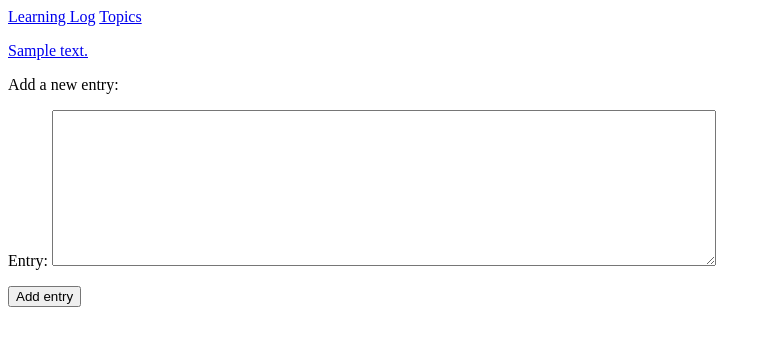
After one commit to Enecode/Learning-log, a Django app: page /new_entry/1/ in a window 1280 px wide. The commit adds this page. Shown: the top 346 px of the page, without its empty margins (0-771 px from the left). Run offline with Django 4.2, Linux system fonts and the light colour scheme; tables that the repository leaves empty hold one stand-in row (values such as "Sample post").

Commit message:
I include the link to the new_entry from each topic page in the topic template

```diff
--- /dev/null
+++ b/learning_logs/templates/learning_logs/new_entry.html
@@ -0,0 +1,10 @@
+{% extends "learning_logs/base.html" %}
+{% block content %}
+    <p><a href="{% url 'learning_logs:new_entry' topic.id %}">{{ topic }}</a></p>
+    <p>Add a new entry:</p>
+    <form action="{% url 'learning_logs:new_entry' topic.id %}"  method="post">
+        {% csrf_token %}
+        {{ form.as_p }}
+        <button name="submit">Add entry</button>
+    </form>
+{% endblock content %}
--- a/learning_logs/templates/learning_logs/topic.html
+++ b/learning_logs/templates/learning_logs/topic.html
@@ -2,6 +2,9 @@
 {% block content %}
     <p>Topic: {{ topic }}</p>
     <p>Entries:</p>
+    <p>
+        <a href="{% url 'learning_logs:new_entry' topic.id %}">Add new entry</a>
+    </p>
     <ul>
         {% for entry in entries %}
         <li>
--- a/learning_logs/urls.py
+++ b/learning_logs/urls.py
@@ -4,11 +4,13 @@ from . import views
 
 app_name = 'learning_logs'
 urlpatterns = [
-    #Home page
+    # Home page
     path('', views.index, name='index'),
     # Page that shows all topics.
     path('topics/', views.topics, name='topics'),
     # Detail page for a single topic.
-    path('topics/<int:topic_id>/', views.topic, name='topic'),    # page for adding a new topic
-    path('new_topic/', views.new_topic, name='new_topic')
+    path('topics/<int:topic_id>/', views.topic, name='topic'),  # page for adding a new topic
+    path('new_topic/', views.new_topic, name='new_topic'),
+    # Page for adding a new entry
+    path('new_entry/<int:topic_id>/', views.new_entry, name='new_entry'),
 ]
--- a/learning_logs/views.py
+++ b/learning_logs/views.py
@@ -1,7 +1,7 @@
 from django.shortcuts import render, redirect
 
 from .models import Topic
-from learning_logs.forms import TopicForm
+from learning_logs.forms import TopicForm, EntryForm
 
 
 # Create your views here.
@@ -38,4 +38,22 @@ def new_topic(request):
             return redirect('learning_logs:topics')
     # Display a blank or invalid form
     context = {'form': form}
-    return  render(request, 'learning_logs/new_topic.html', context)
+    return render(request, 'learning_logs/new_topic.html', context)
+
+
+def new_entry(request, topic_id):
+    topic = Topic.objects.get(id=topic_id)
+    if request.method != 'POST':
+        # No data submitted; create a  blank form.
+        form = EntryForm()
+    else:
+        # POST data submitted; process data.
+        form = EntryForm(data=request.POST)
+        if form.is_valid():
+            new_entry = form.save(commit=False)
+            new_entry.topic = topic
+            new_entry.save()
+            return redirect('learning_logs:topic', topic_id=topic_id)
+    # Display a blank or invalid form.
+    context = {'topic': topic, 'form': form}
+    return render(request, 'learning_logs/new_entry.html', context)
```
